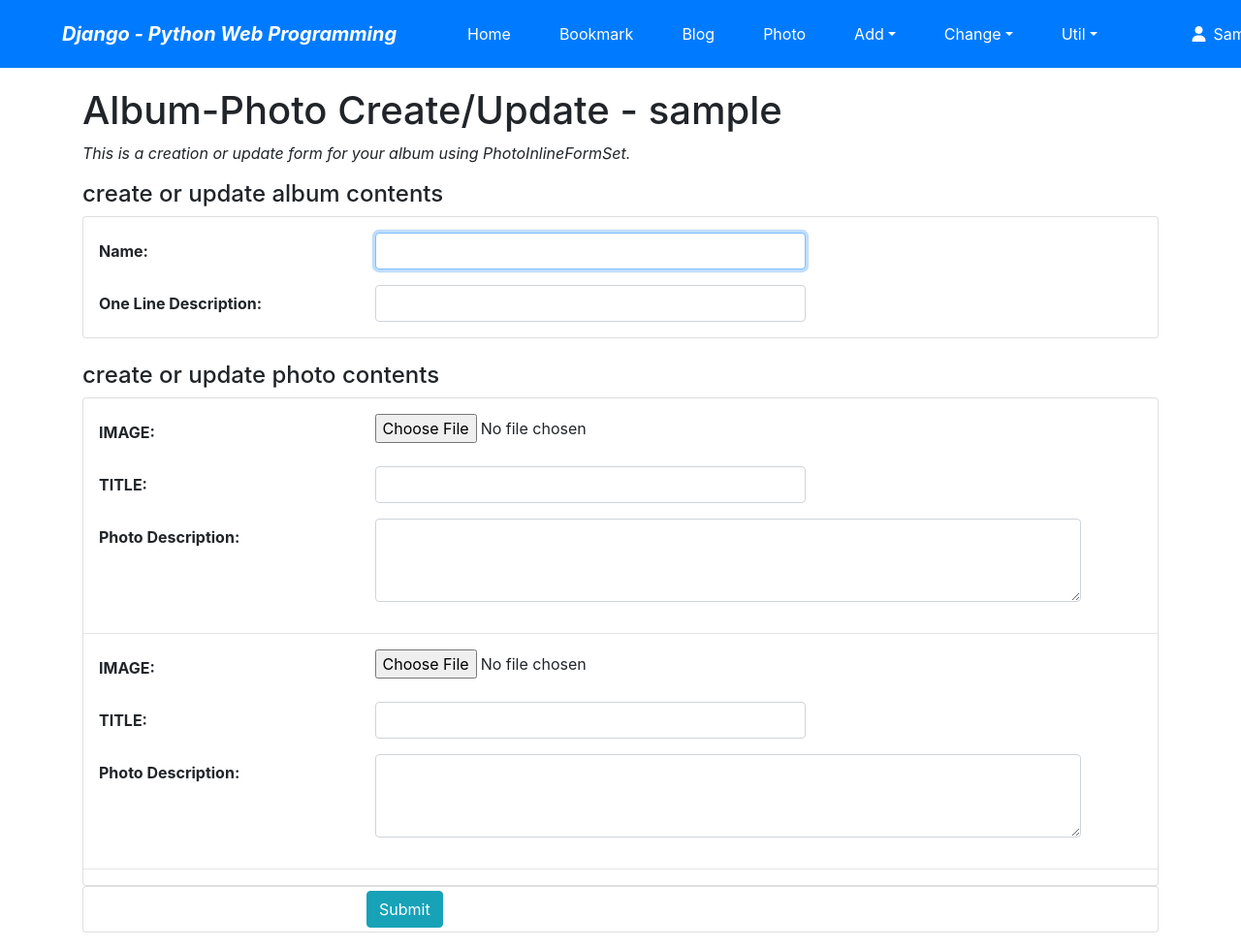
After one commit to lgs-1008/bluebook, a Django app: page /photo/album/add/ in a window 1280 px wide. The commit adds this page. Shown: the whole page at 97% size. Run offline with Django 3.2, Linux system fonts and the light colour scheme; the visitor is signed in with stand-in values (Sample User, id 1); some libraries are stand-ins or nearby versions.

Commit message:
13th commit

```diff
--- a/bluebook/mysite/urls.py
+++ b/bluebook/mysite/urls.py
@@ -17,16 +17,15 @@ from django.contrib import admin
 from django.urls import path, include
 from django.conf.urls.static import static
 from django.conf import settings
-from mysite.views import HomeView
-from mysite.views import UserCreateView, UserCreateDoneTV
+from mysite import views
 
 
 urlpatterns = [
     path('admin/', admin.site.urls),
     path('accounts/', include('django.contrib.auth.urls')),
-    path('accounts/register/', UserCreateView.as_view(), name='register'),
-    path('accounts/register/done/', UserCreateDoneTV.as_view(), name='register_done'),
-    path('', HomeView.as_view(), name='home'),
+    path('accounts/register/', views.UserCreateView.as_view(), name='register'),
+    path('accounts/register/done/', views.UserCreateDoneTV.as_view(), name='register_done'),
+    path('', views.HomeView.as_view(), name='home'),
     path('bookmark/', include('bookmark.urls')),
     path('blog/', include('blog.urls')),
     path('photo/', include('photo.urls')),
--- /dev/null
+++ b/bluebook/photo/forms.py
@@ -0,0 +1,5 @@
+from django.forms import inlineformset_factory
+from photo.models import Album, Photo
+
+
+PhotoInlineFormSet = inlineformset_factory(Album, Photo, fields = ['image', 'title', 'description'], extra = 2)
--- a/bluebook/photo/models.py
+++ b/bluebook/photo/models.py
@@ -6,6 +6,7 @@ from photo.fields import ThumbnailImageField
 class Album(models.Model):
     name = models.CharField(max_length=30)
     description = models.CharField('One Line Description', max_length=100, blank=True)
+    owner = models.ForeignKey('auth.USer', on_delete=models.CASCADE, verbose_name='OWNER', blank=True, null=True)
 
     class Meta:
         ordering = ('name',)
@@ -22,6 +23,7 @@ class Photo(models.Model):
     description = models.TextField('Photo Description', blank=True)
     image = ThumbnailImageField('IMAGE', upload_to='photo/%Y/%m')
     upload_dt = models.DateTimeField('Upload Date', auto_now_add=True)
+    owner = models.ForeignKey('auth.User', on_delete=models.CASCADE, verbose_name='OWNER', blank=True, null=True)
 
     class Meta:
         ordering = ('title',)
--- /dev/null
+++ b/bluebook/photo/templates/photo/album_form.html
@@ -0,0 +1,96 @@
+{% extends "base.html" %}
+{% load widget_tweaks %}
+
+{% block title %}album_form.html{% endblock %}
+
+{% block content %}
+  <h1>Album-Photo Create/Update - {{user}}</h1>
+  <p class="font-italic">This is a creation or update form for your album using PhotoInlineFormSet.</p>
+
+  {% if form.errors %}
+  <div class="alert alert-danger">
+    <div class="font-weight-bold">Wrong! Please correct the form error(s) below.</div>
+    {{ form.errors }}
+  </div>
+  {% endif %}
+
+  {% if formset.errors %}
+  <div class="alert alert-warning">
+    <div class="font-weight-bold">Wrong! Please correct the formset error(s) below.</div>
+    {% for formerrors in formset.errors %}
+      {{ formerrors }}
+    {% endfor %}
+  </div>
+  {% endif %}
+
+  {% if form.is_multipart or formset.is_multipart %}
+  <form enctype="multipart/form-data" action="" method="post">
+  {% else %}
+  <form action="." method="post">
+  {% endif %}
+  {% csrf_token %}
+
+    <h4>create or update album contents</h4>
+
+    <fieldset class="card pt-3">
+
+      <div class="form-group row">
+        {{ form.name|add_label_class:"col-form-label col-sm-3 ml-3 font-weight-bold" }}
+        <div class="col-sm-5">
+          {{ form.name|add_class:"form-control"|attr:"autofocus" }}
+        </div>
+      </div>
+
+      <div class="form-group row">
+        {{ form.description|add_label_class:"col-form-label col-sm-3 ml-3 font-weight-bold" }}
+        <div class="col-sm-5">
+          {{ form.description|add_class:"form-control" }}
+        </div>
+      </div>
+
+    </fieldset>
+    <br>
+
+    <h4>create or update photo contents</h4>
+
+    <fieldset class="card pt-3">
+
+      {{ formset.management_form }}
+      {% for form in formset %}
+        {{ form.id }}
+        {# form.album #}
+      <div class="form-group row">
+        {{ form.image|add_label_class:"col-form-label col-sm-3 ml-3 font-weight-bold" }}
+        <div class="col-sm-5">
+          {{ form.image|add_class:"form-control-file" }}
+        </div>
+      </div>
+
+      <div class="form-group row">
+        {{ form.title|add_label_class:"col-form-label col-sm-3 ml-3 font-weight-bold" }}
+        <div class="col-sm-5">
+          {{ form.title|add_class:"form-control" }}
+        </div>
+      </div>
+
+      <div class="form-group row">
+        {{ form.description|add_label_class:"col-form-label col-sm-3 ml-3 font-weight-bold" }}
+        <div class="col-sm-8">
+          {{ form.description|add_class:"form-control"|attr:"rows:3" }}
+        </div>
+      </div>
+
+      <hr>
+      {% endfor %}
+
+    </fieldset>
+
+    <div class="form-group card py-1">
+      <div class="offset-sm-3 col-sm-5">
+        <input type="submit" value="Submit" class="btn btn-info"/>
+      </div>
+    </div>
+
+  </form>
+
+{% endblock %}
--- a/bluebook/photo/urls.py
+++ b/bluebook/photo/urls.py
@@ -8,4 +8,13 @@ urlpatterns = [
     path('album', views.AlbumLV.as_view(), name='album_list'),
     path('album/<int:pk>/', views.AlbumDV.as_view(), name='album_detail'),
     path('photo/<int:pk>/', views.PhotoDV.as_view(), name='photo_detail'),
+    path('album/add/', views.AlbumPhotoCV.as_view(), name='album_add'),
+    path('album/change/', views.AlbumChangeLV.as_view(), name='album_change'),
+    path('album/<int:pk>/update/', views.AlbumPhotoUV.as_view(), name='album_update'),
+    path('album/<int:pk>/delete/', views.AlbumDelV.as_view(), name='album_delete'),
+    path('photo/add/', views.PhotoCV.as_view(), name='photo_add'),
+    path('photo/change/', views.PhotoChangeLV.as_view(), name='photo_change'),
+    path('photo/<int:pk>/update/', views.PhotoUV.as_view(), name='photo_update'),
+    path('photo/<int:pk>/delete/', views.PhotoDelV.as_view(), name='photo_delete'),
+
 ]
--- a/bluebook/photo/views.py
+++ b/bluebook/photo/views.py
@@ -1,6 +1,11 @@
-from django.shortcuts import render
+from django.shortcuts import render, redirect
 from django.views.generic import ListView, DetailView
 from photo.models import Album, Photo
+from django.contrib.auth.mixins import LoginRequiredMixin
+from django.urls import reverse_lazy
+from django.views.generic import CreateView, UpdateView, DeleteView
+from mysite.views import OwnerOnlyMixin
+from photo.forms import PhotoInlineFormSet
 
 
 class AlbumLV(ListView):
@@ -11,3 +16,90 @@ class AlbumDV(DetailView):
 
 class PhotoDV(DetailView):
     model = Photo
+
+class PhotoCV(LoginRequiredMixin, CreateView):
+    model = Photo
+    fields = ('album','title','image','description')
+    success_url = reverse_lazy('photo:index')
+
+    def form_valid(self, form):
+        form.instance.owner = self.request.user
+        return super().form_valid(form)
+
+class PhotoChangeLV(LoginRequiredMixin, ListView):
+    model = Photo
+    template_name = 'photo/photo_change_list.html'
+
+    def get_queryset(self):
+        return Photo.objects.filter(owner=self.request.user)
+
+class PhotoUV(OwnerOnlyMixin, UpdateView):
+    model = Photo
+    fields = ('album', 'title', 'image', 'description')
+    success_url = reverse_lazy('photo:index')
+
+class PhotoDelV(OwnerOnlyMixin, DeleteView):
+    model = Photo
+    success_url = reverse_lazy('photo:index')
+
+class AlbumChangeLV(LoginRequiredMixin, ListView):
+    model = Album
+    template_name = 'photo/album_change_list.html'
+
+    def get_queryset(self):
+        return Album.objects.filter(owner=self.request.user)
+
+class AlbumDelV(OwnerOnlyMixin, DeleteView):
+    model = Album
+    success_url = reverse_lazy('photo:index')
+
+class AlbumPhotoCV(LoginRequiredMixin, CreateView):
+    model = Album
+    fields = ('name', 'description')
+    success_url = reverse_lazy('photo:index')
+
+    def get_context_data(self, **kwargs):
+        context = super().get_context_data(**kwargs)
+        if self.request.POST:
+            context['formset'] = PhotoInlineFormSet(self.request.POST, self.request.FILES)
+        else:
+            context['formset'] = PhotoInlineFormSet()
+        return context
+
+    def form_valid(self, form):
+        form.instance.owner = self.request.user
+        context = self.get_context_data()
+        formset = context['formset']
+        for photoform in formset:
+            photoform.instance.owner = self.request.user
+        if formset.is_valid():
+            self.object = form.save()
+            formset.instance = self.object
+            formset.save()
+            return redirect(self.get_success_url())
+        else:
+            return self.render_to_response(self.get_context_data(form=form))
+
+class AlbumPhotoUV(OwnerOnlyMixin, UpdateView):
+    model = Album
+    fields = ('name', 'description')
+    success_url = reverse_lazy('photo:index')
+
+    def get_context_data(self, **kwargs):
+        context = super().get_context_data(**kwargs)
+        if self.request.POST:
+            context['formset'] = PhotoInlineFormSet(self.request.POST, self.request.FILES, instance=self.object)
+        else:
+            context['formset'] = PhotoInlineFormSet(instance=self.object)
+        return context
+
+    def form_valid(self, form):
+        context = self.get_context_data()
+        formset = context['formset']
+        if formset.is_valid():
+            self.object = form.save()
+            formset.instance = self.object
+            formset.save()
+            return redirect(self.get_success_url())
+        else:
+            return self.render_to_response(self.get_context_data(form=form))
--- a/bluebook/templates/base.html
+++ b/bluebook/templates/base.html
@@ -43,8 +43,8 @@
                 <a class="dropdown-item" href="{% url 'bookmark:add' %}">Bookmark</a>
                 <a class="dropdown-item" href="{% url 'blog:add' %}">Post</a>
                 <div class="dropdown-divider"></div>
-                <a class="dropdown-item" href="">Album</a>
-                <a class="dropdown-item" href="">Photo</a>
+                <a class="dropdown-item" href="{% url 'photo:album_add' %}">Album</a>
+                <a class="dropdown-item" href="{% url 'photo:photo_add' %}">Photo</a>
               </div>
           </li>
 
@@ -54,8 +54,8 @@
                 <a class="dropdown-item" href="{% url 'bookmark:change' %}">Bookmark</a>
                 <a class="dropdown-item" href="{% url 'blog:change' %}">Post</a>
                 <div class="dropdown-divider"></div>
-                <a class="dropdown-item" href="">Album</a>
-                <a class="dropdown-item" href="">Photo</a>
+                <a class="dropdown-item" href="{% url 'photo:album_change' %}">Album</a>
+                <a class="dropdown-item" href="{% url 'photo:photo_change' %}">Photo</a>
               </div>
           </li>
 
@@ -69,11 +69,6 @@
             </div>
           </li>
         </ul>
-
-
-        <form class="form-inline my-2 my-lg-0" action="" method="post"> {% csrf_token %}
-          <input class="form-control mr-sm-2" type="search" placeholder="global search" name="search_word">
-        </form>
 
         <ul class="navbar-nav ml-5 mr-5">
           <li class="nav-item dropdown mx-1 btn btn-primary">
```
Also changed, not shown: bluebook/photo/templates/photo/album_change_list.html (added, +33 -0 lines), bluebook/photo/templates/photo/album_confirm_delete.html (added, +13 -0 lines), bluebook/photo/templates/photo/photo_change_list.html (added, +35 -0 lines), bluebook/photo/templates/photo/photo_confirm_delete.html (added, +11 -0 lines), bluebook/photo/templates/photo/photo_form.html (added, +62 -0 lines), bluebook/photo/migrations/0003_auto_20200429_2124.py (added).
